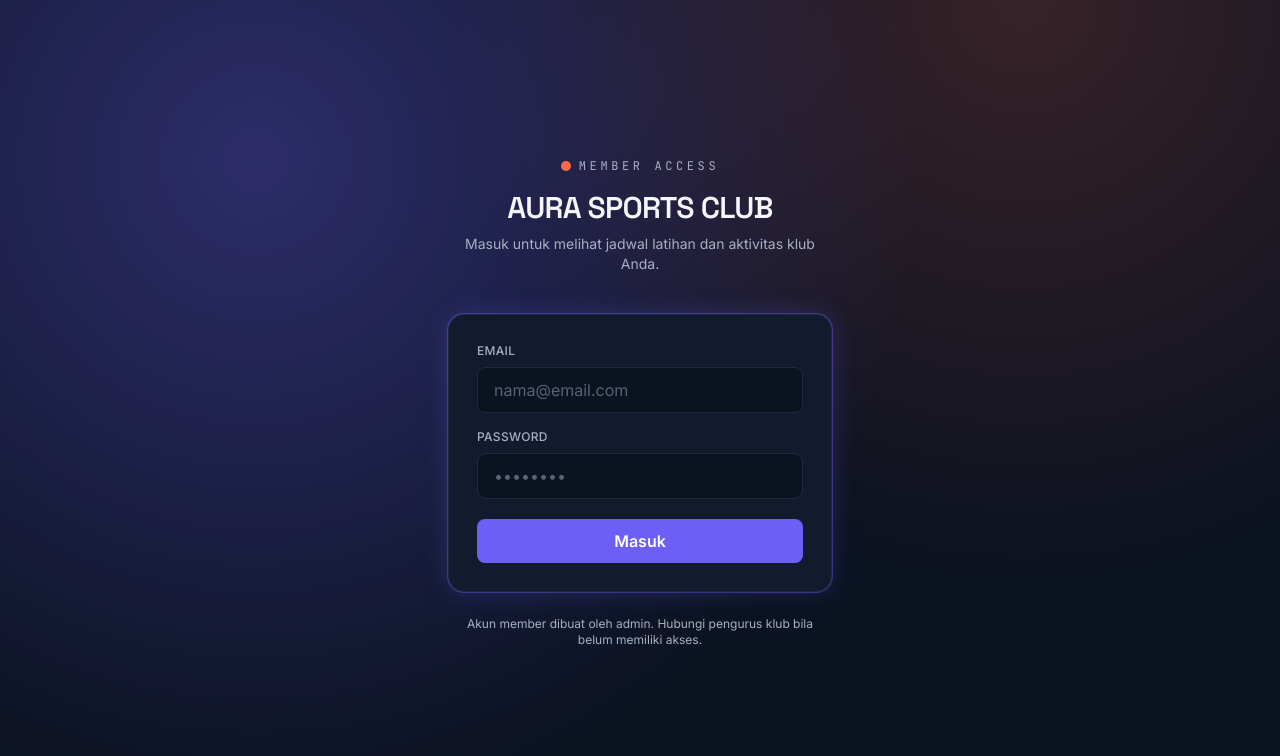
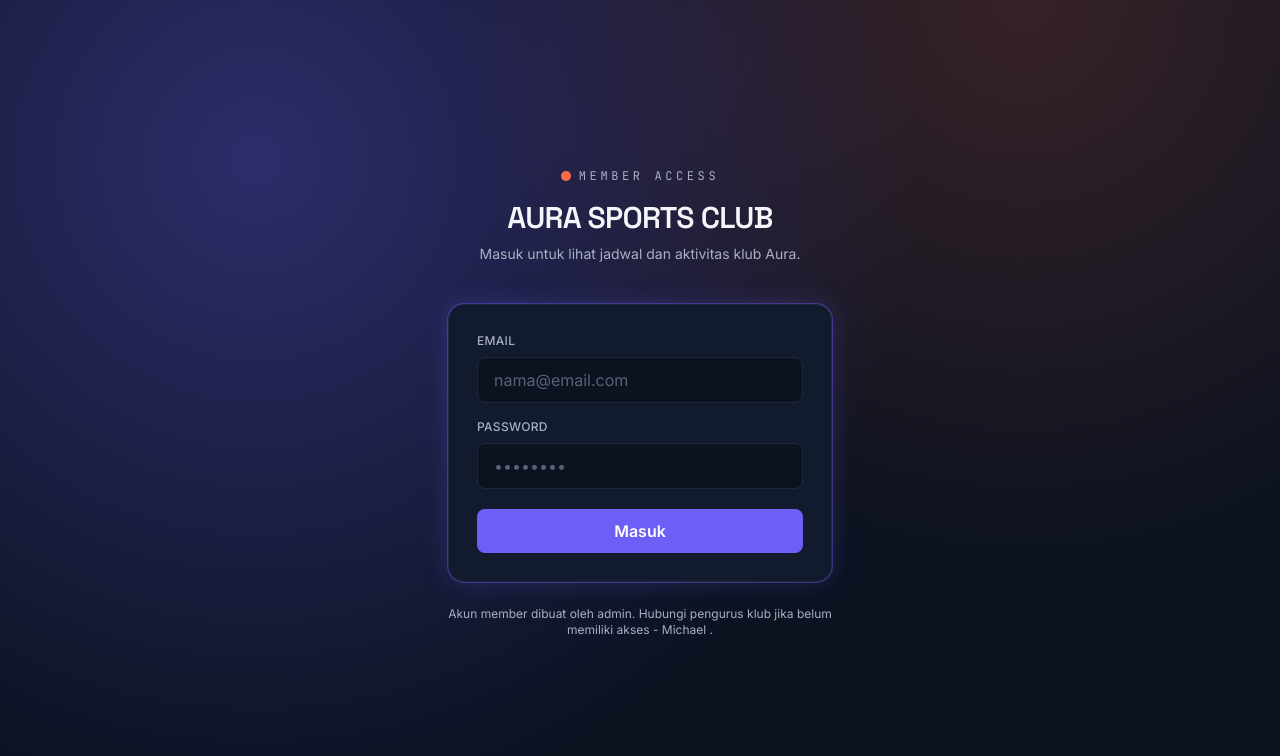
Before and after one commit to michaelchiin12-cpu/aura-sports-club, a Next.js app: page /login in a window 1280 px wide. Shown: the top 756 px of the page. Built offline with nearby package versions, Linux system fonts and the light colour scheme; no server answers.

Commit message:
Update page.js

```diff
--- a/app/login/page.js
+++ b/app/login/page.js
@@ -48,7 +48,7 @@ export default function LoginPage() {
             AURA SPORTS CLUB
           </h1>
           <p className="text-mist text-sm mt-2">
-            Masuk untuk melihat jadwal latihan dan aktivitas klub Anda.
+            Masuk untuk lihat jadwal dan aktivitas klub Aura.
           </p>
         </div>
 
@@ -98,8 +98,8 @@ export default function LoginPage() {
         </form>
 
         <p className="text-center text-mist text-xs mt-6">
-          Akun member dibuat oleh admin. Hubungi pengurus klub bila belum
-          memiliki akses.
+          Akun member dibuat oleh admin. Hubungi pengurus klub jika belum
+          memiliki akses - Michael .
         </p>
       </div>
     </main>
```
